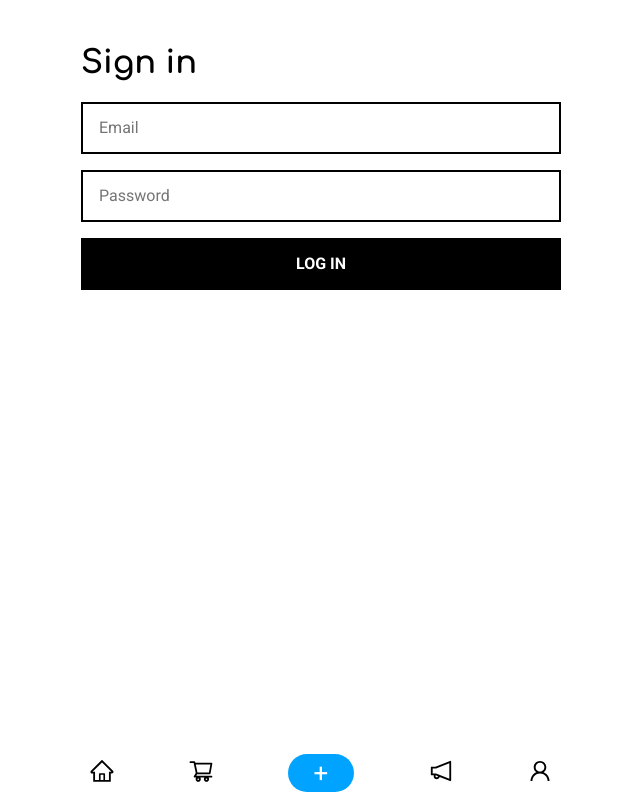
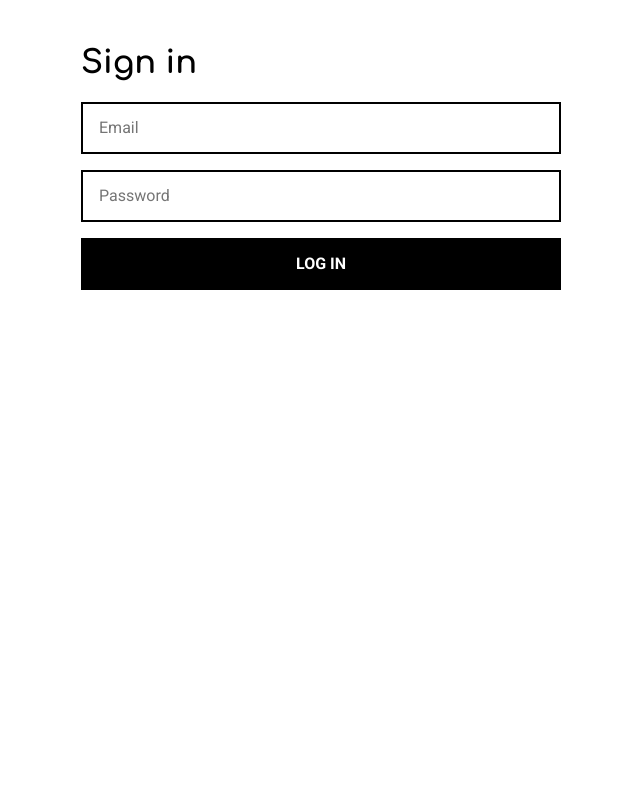
Before and after one commit to akido/pickapp-frontend, a React app: page /login in a window 1280 px wide. Shown: the whole page, without its empty margins (319-959 px from the left). Built offline with nearby package versions, Linux system fonts and the light colour scheme.

Commit message:
hide the menu if not authenticated

```diff
--- a/src/components/Menu.tsx
+++ b/src/components/Menu.tsx
@@ -29,8 +29,6 @@ const Navigation = styled.nav`
     background-color: #00a3ff;
     &:hover {
       background-color: #065c8c;
-      /* border: 1px solid #065c8c; */
-      /* color: white; */
     }
   }
   a {
--- a/src/components/Page.tsx
+++ b/src/components/Page.tsx
@@ -1,8 +1,9 @@
 /** @jsx jsx */
-import React from 'react'
+import React, { useContext } from 'react'
 import styled from '@emotion/styled'
 import { jsx } from '@emotion/core'
 import Menu from './Menu'
+import { AuthContext } from '../contexts/Auth'
 
 const Container = styled.div`
   padding: 16px;
@@ -14,11 +15,14 @@ interface PageProps {
   children: React.ReactNode
 }
 
-const Page: React.FunctionComponent<PageProps> = ({ children }: PageProps) => (
-  <Container>
-    {children}
-    <Menu />
-  </Container>
-)
+const Page: React.FunctionComponent<PageProps> = ({ children }: PageProps) => {
+  const { isAuthenticated } = useContext(AuthContext)
+  return (
+    <Container>
+      {children}
+      {isAuthenticated && <Menu />}
+    </Container>
+  )
+}
 
 export default Page
```
